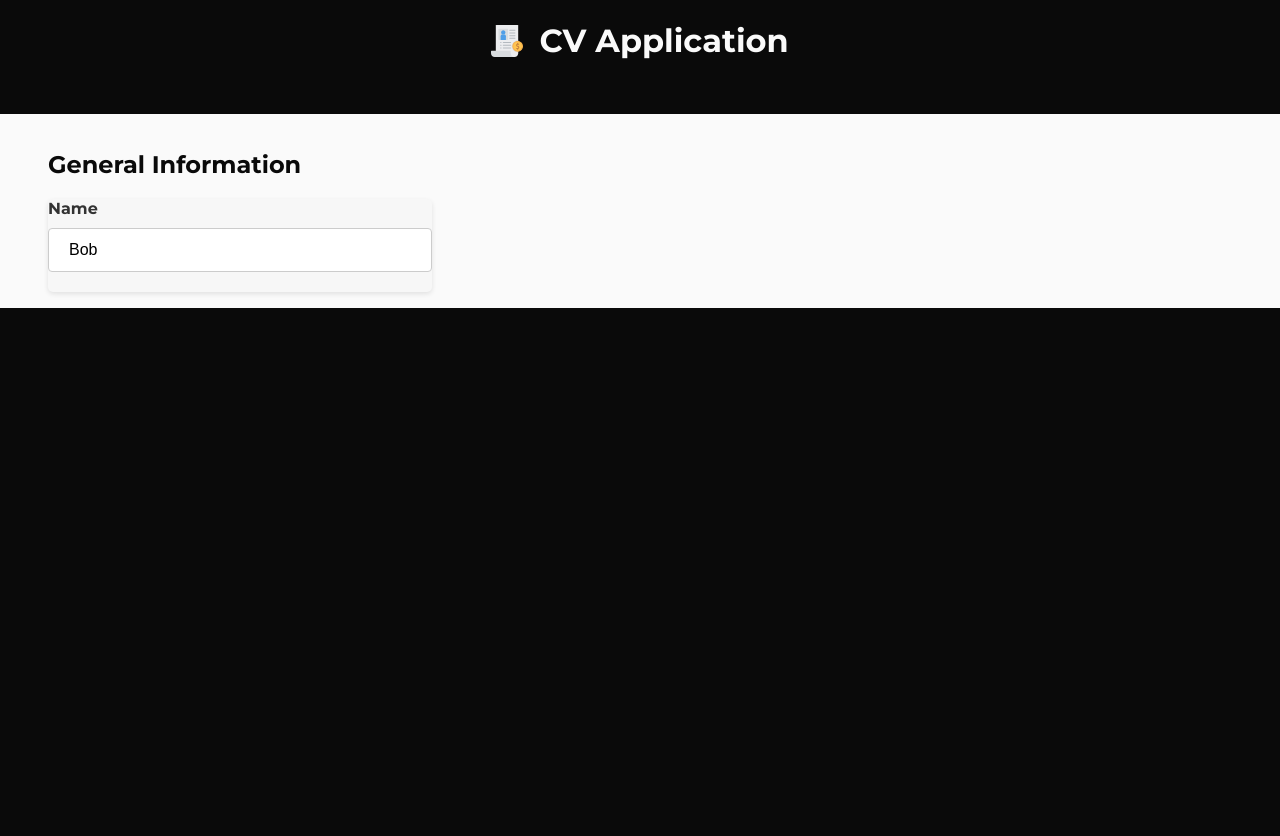
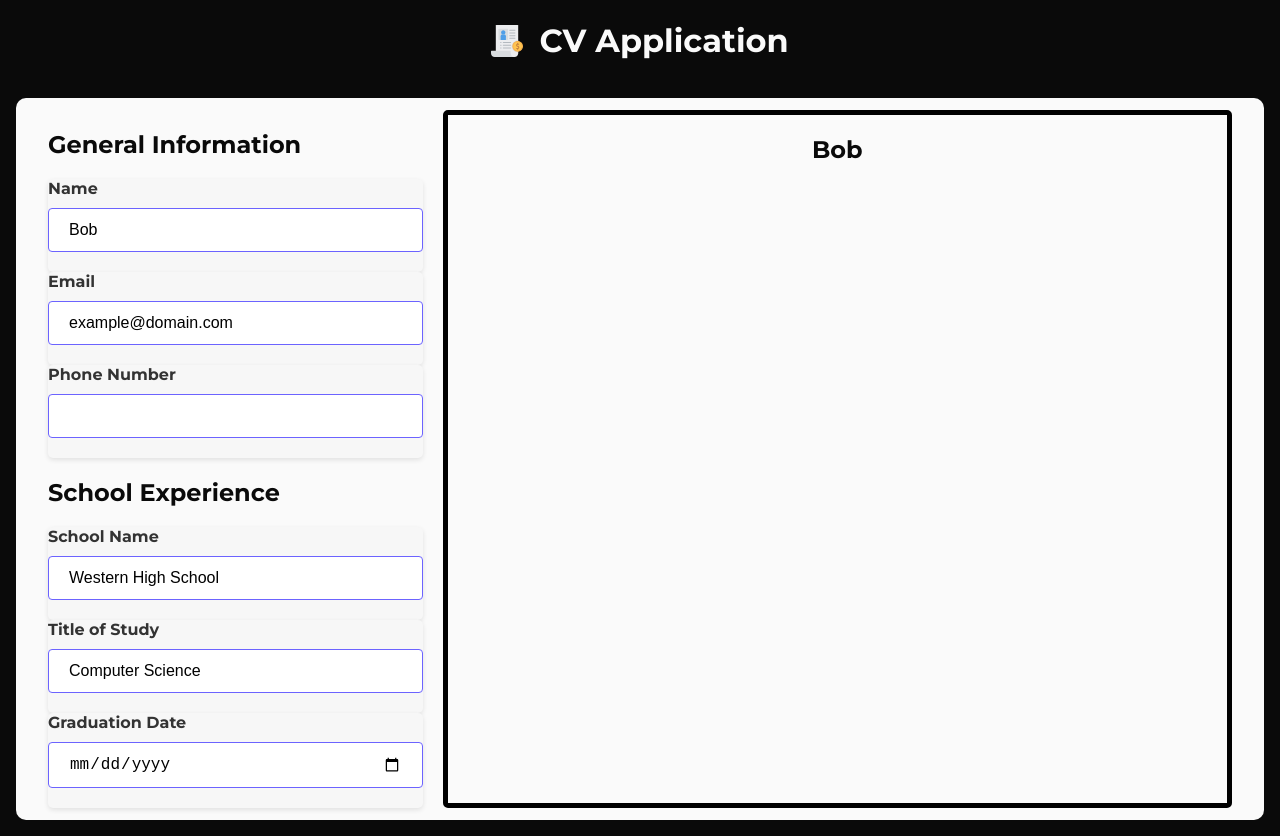
Before and after one commit to alienworld1/cv-application, a React (Vite) app: page / in a window 1280 px wide. Before the commit the page ends 800 px from the top, so only its background shows below. Built offline with nearby package versions, Linux system fonts and the light colour scheme.

Commit message:
Add form for school experience

```diff
--- a/src/App.jsx
+++ b/src/App.jsx
@@ -2,6 +2,8 @@ import './styles/App.css';
 import { useState } from 'react';
 
 import GeneralInformation from './components/GeneralInformation';
+import SchoolExperience from './components/SchoolExperience';
+import Resume from './components/Resume';
 
 const generalInformation = {
   name: 'Bob',
@@ -9,20 +11,51 @@ const generalInformation = {
   phoneNumber: '555-55555',
 }
 
+const schoolExperience = {
+  schoolName: 'Western High School',
+  titleOfStudy: 'Computer Science',
+  graduationDate: '02-02-2024',
+}
+
 export default function App() {
   const [general, setGeneral] = useState(generalInformation);
+  const [school, setSchool] = useState(schoolExperience);
 
   const handlers = {
-    nameHandler: e => {
+    name: e => {
       setGeneral({...general, name: e.target.value});
-    }
+    },
+    email: e => {
+      setGeneral({...general, email: e.target.value});
+    },
+    phone: e => {
+      setGeneral({...general, phone: e.target.value});
+    },
+    schoolName: e => {
+      setSchool({...school, schoolName: e.target.value});
+    },
+    titleOfStudy: e => {
+      setSchool({...school, titleOfStudy: e.target.value});
+    },
+    graduationDate: e => {
+      setSchool({...school, graduationDate: e.target.value});
+    },
   }
 
   return (
     <main>
-      <GeneralInformation
-        formDetails={general}
-        handlers={handlers}
+      <div className="inputs">
+        <GeneralInformation
+          formDetails={general}
+          handlers={handlers}
+        />
+        <SchoolExperience
+          formDetails={school}
+          handlers={handlers}
+        />
+      </div>
+      <Resume
+        generalDetails={general}
       />
     </main>
   )
--- a/src/components/GeneralInformation.jsx
+++ b/src/components/GeneralInformation.jsx
@@ -9,7 +9,21 @@ export default function GeneralInformation({formDetails, handlers}) {
           label='Name'
           id='name'
           value={formDetails.name}
-          handleChange={handlers.nameHandler}
+          handleChange={handlers.name}
+        />
+        <Input
+          label='Email'
+          id='email'
+          value={formDetails.email}
+          handleChange={handlers.email}
+          type='email'
+        />
+        <Input
+          label='Phone Number'
+          id='phone'
+          value={formDetails.phone}
+          handleChange={handlers.phone}
+          type='number'
         />
     </section>
   )
--- a/src/components/Input.jsx
+++ b/src/components/Input.jsx
@@ -1,12 +1,12 @@
 /* eslint-disable react/prop-types */
 import '../styles/Input.css';
 
-export default function Input({id, value, handleChange, label}) {
+export default function Input({id, value, handleChange, label, type}) {
     return (
         <section className='input-field'>
             <label htmlFor={id}>{label}</label>
             <input
-                type='text'
+                type={type || 'text'}
                 value={value}
                 onChange={handleChange}
             />
--- /dev/null
+++ b/src/components/Resume.jsx
@@ -0,0 +1,12 @@
+/* eslint-disable react/prop-types */
+import '../styles/Resume.css'
+
+export default function Resume({generalDetails}) {
+  return (
+    <div className="resume">
+      <section className="general">
+        <h2>{generalDetails.name}</h2>
+      </section>
+    </div>
+  )
+}
--- /dev/null
+++ b/src/components/SchoolExperience.jsx
@@ -0,0 +1,29 @@
+/* eslint-disable react/prop-types */
+import Input from "./Input";
+
+export default function SchoolExperience({formDetails, handlers}) {
+  return (
+    <section className="details">
+        <h2>School Experience</h2>
+        <Input
+          label='School Name'
+          id='name'
+          value={formDetails.schoolName}
+          handleChange={handlers.schoolName}
+        />
+        <Input
+          label='Title of Study'
+          id='title-of-study'
+          value={formDetails.titleOfStudy}
+          handleChange={handlers.titleOfStudy}
+        />
+        <Input
+          label='Graduation Date'
+          id='graduation-date'
+          value={formDetails.graduationDate}
+          handleChange={handlers.graduationDate}
+          type='date'
+        />
+    </section>
+  )
+}
--- a/src/styles/App.css
+++ b/src/styles/App.css
@@ -5,16 +5,15 @@ body {
 }
 
 main {
-  margin: 16px auto;
+  margin: 16px;
   background-color: #fafafa;
   color: #0a0a0a;
-}
-
-main > section {
-  margin: 32px;
-  padding: 16px;
+  display: grid;
+  grid-template-columns: 1fr 2fr;
+  padding: 12px 32px;
+  border-radius: 10px;
 }
 
 .details {
-  width: max(100px, 30%);
+  padding-right: 20px;
 }
--- a/src/styles/Input.css
+++ b/src/styles/Input.css
@@ -14,8 +14,7 @@ section.input-field {
     color: #333;
   }
 
-  input[type="text"],
-  input[type="email"] {
+  input{
     width: 100%;
     padding: 12px 20px;
     margin-bottom: 20px;
@@ -25,8 +24,7 @@ section.input-field {
     font-size: 16px;
   }
 
-  input[type="text"]:focus,
-  input[type="email"]:focus {
+  input {
     border: 1px solid #6c63ff;
     outline: none;
   }
--- /dev/null
+++ b/src/styles/Resume.css
@@ -0,0 +1,8 @@
+.resume {
+  border: 5px solid black;
+  border-radius: 5px;
+}
+
+.resume h2 {
+  text-align: center;
+}
```
Also changed, not shown: src/styles/index.css (line endings or trailing spaces).
